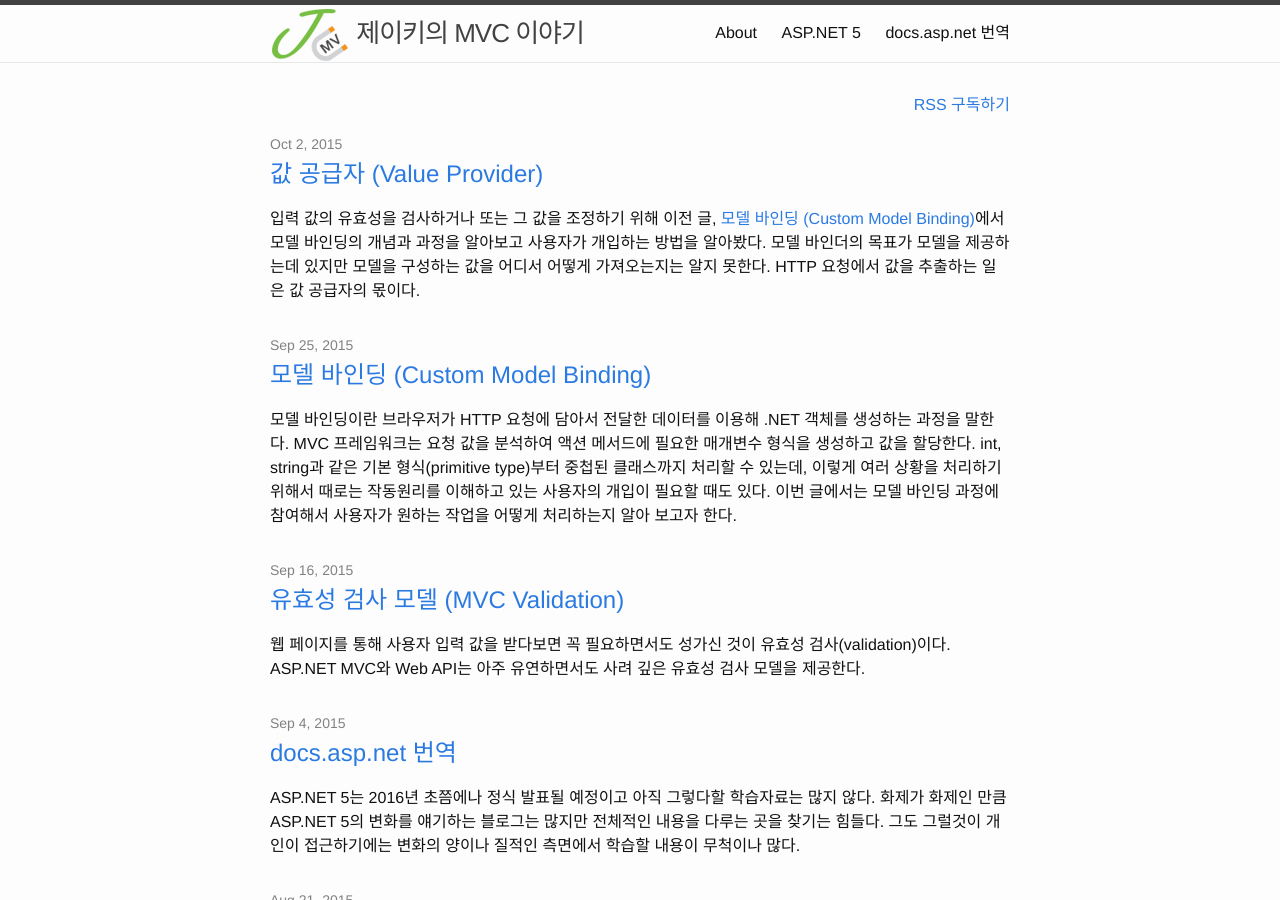
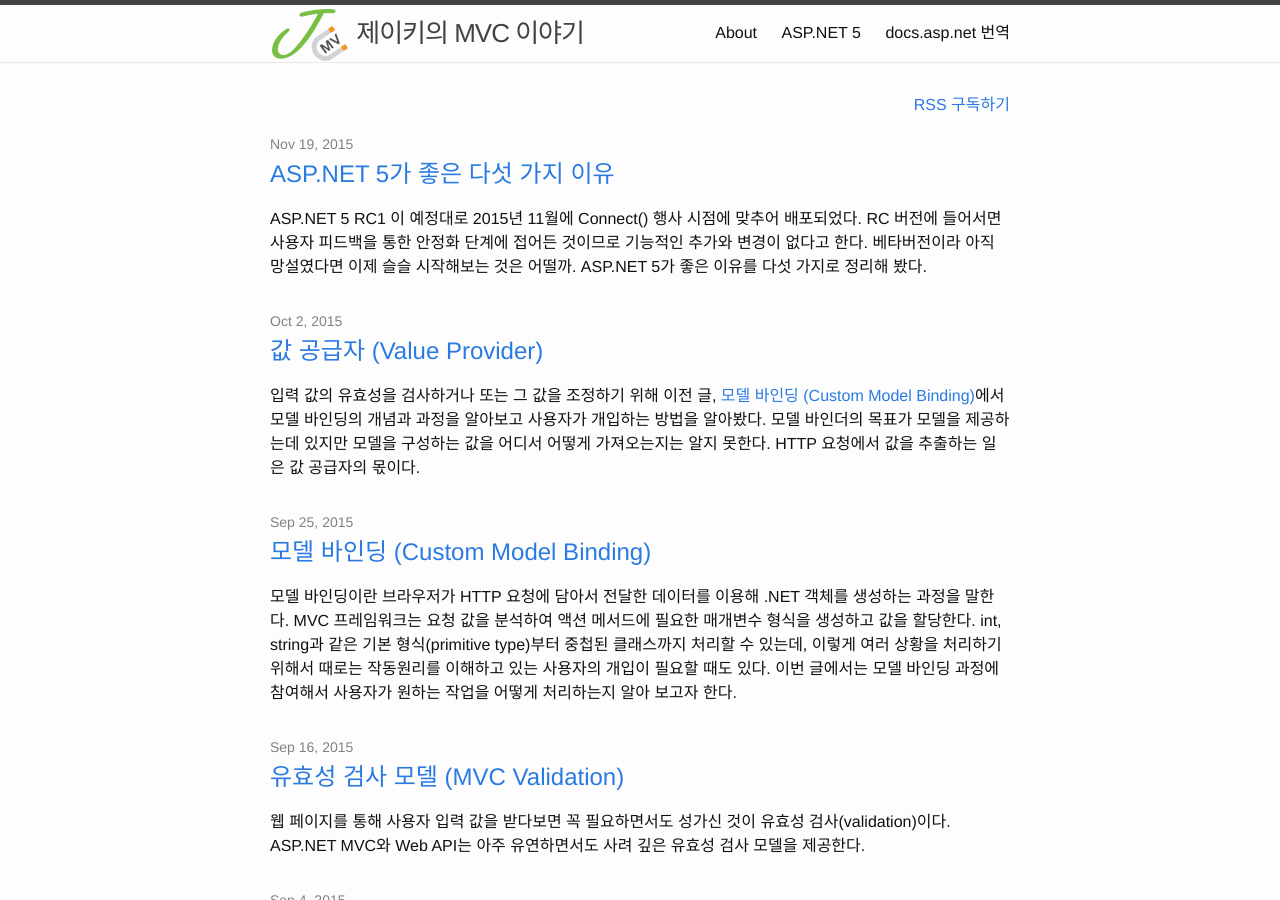
Before and after one commit to jakeymvc/jakeymvc.github.io, a Jekyll site: the page built from index.html, in a window 1280 px wide and 900 px high. Built offline with Jekyll 4.4.1, drawn with Linux system fonts in a browser that asks for light colours; Markdown is read by kramdown in place of the engine named in the settings; some of the changed lines change nothing that is shown.

Commit message:
five reasons to love asp.net 5

```diff
--- a/_posts/2015-01-24-sso-intro.md
+++ b/_posts/2015-01-24-sso-intro.md
@@ -39,7 +39,7 @@
         );
 {% endhighlight %}
 
-쿼리스트링도 물론 사용할 수 있지만 세그먼트 변수로 정의할 때 얻는 편리함이 있다. 라우팅 설정에서 세그먼트 변수로 정의되면 RouteValue 컬렉션에 추가되므로 편리하게 값에 접근할 수 있다. 세그먼트 변수로 정의되지 않은 데이터는 자동으로  쿼리스트링의 형태로 전달된다. 예제에서는 `UserID`를 세그먼트 변수로 정의하여 라우팅 시스템을 포함시키고 있다.
+쿼리스트링도 물론 사용할 수 있지만 세그먼트 변수로 정의할 때 얻는 편리함이 있다. 라우팅 설정에서 세그먼트 변수로 정의되면 RouteValue 컬렉션에 추가되므로 편리하게 값에 접근할 수 있다. 세그먼트 변수로 정의되지 않은 데이터는 자동으로  쿼리스트링의 형태로 전달된다. 예제에서는 `UserID`를 세그먼트 변수로 정의하여 라우팅 시스템에 포함시키고 있다.
 
 # 암호화를 다룰 수 있는 최적의 포인트 찾기
 
@@ -59,7 +59,7 @@
 
 모든 라우트는 RouteTable에 저장되고 Routes라는 정적 속성을 통해 접근할 수 있다. 이 속성은 RouteCollection 형식이어서 쉽게 라우트를 추가할 수 있고, ASP.NET 라우팅 시스템은 이 컬렉션을 순환하면서 URL로 제공된 패턴과 매치되는 첫 번째 라우트를 찾는다. 컬렉션을 순환하면서 등록된 각 라우트의 멤버 메서드인 `GetRouteData` 를 호출해 보고, 그 결과로  `RouteData`를 반환하는 라우트를 매치라고 본다.
 
-`RouteData`를 반환하고 있다는 점이 중요하다. 우리가 암호화-복호화할 대상은 여 세그먼트 변수로서 `RouteData`에 들어 있기 때문이다.
+`RouteData`를 반환하고 있다는 점이 중요하다. 우리가 암호화-복호화할 대상은 세그먼트 변수로서 `RouteData`에 들어 있기 때문이다.
 
 라우팅 처리는 요청 파이프라인에서 이루어지므로 웹 페이지가 호출되기 전에 무언가 할 수 있는 기회를 제공한다. Route 데이터를 다루는 시점에서 자동으로 암호화-복호화할 수 있다면 기존 애플리케이션을 수정하지 않고도 Data Privacy를 구현할 수 있다.
 
@@ -95,13 +95,13 @@
 - 사용자 정의 라우팅은 나가는 URL에 대해 UserID를 암호화 한다.
 - 사용자 정의 라우팅은 들어오는 요청에 대해 UserID를 복호화 한다.
 
-**Data Protection**
+**Data Integrity**
 
 - HMAC 기법으로 쿼리스트링 값의 위변조 여부를 알 수 있다.
 
 <br />
 
-A라는 사이트에 로그인한 사용자가 추가 로그인 없이 B 사이트에 접속하는 것이 여기서 구현하는 SSO의 목표이다. 이 방식의 최대 단점은 사용자 정보가 양쪽 웹 사이트에 동일하게 존재해야 한다는 것이다 (다르더라도 사용자를 구분하기 위해 최소한 ID 정도는 같아야 한다). 이상적인 SSO을 고려하고 있다면 Claims-based Identity 관리에 대해 알아볼 것을 추천한다.
+A라는 사이트에 로그인한 사용자가 추가 로그인 없이 B 사이트에 접속하는 것이 여기서 구현하는 SSO의 목표이다. 이 방식의 최대 단점은 사용자 정보가 양쪽 웹 사이트에 동일하게 존재해야 한다는 것이다 (다르더라도 사용자를 구분하기 위해 최소한 ID 정도는 같아야 한다). 이상적인 SSO을 고려하고 있다면 Security Token Service와 Claims-based Identity 관리에 대해 알아볼 것을 추천한다.
 
 아주 간단한 SSO 이지만 최소한의 구현 요건으로써, 1) 전송되는 데이터는 사용자가 알아 볼 수 없도록 암호화되어야 하고, 2) 사이트 이동 과정에서 사용자 정보의 위변조가 불가능한 신뢰할 수 있는 방법이어야 한다. 이어지는 세 편의 글을 통해 실제 업무에도 응용할 수 있는 예제를 구현해 보자.
 
--- /dev/null
+++ b/_posts/2015-11-19-five-reasons-to-love-aspnet5.md
@@ -0,0 +1,80 @@
+---
+title:  "ASP.NET 5가 좋은 다섯 가지 이유"
+date:   2015-11-19
+categories: aspnet5
+tags:
+author: Jake Ryu
+permalink: /five-reasons-to-love-aspnet5
+---
+
+ASP.NET 5 RC1 이 예정대로 2015년 11월에 Connect() 행사 시점에 맞추어 배포되었다. RC 버전에 들어서면 사용자 피드백을 통한 안정화 단계에 접어든 것이므로 기능적인 추가와 변경이 없다고 한다. 베타버전이라 아직 망설였다면 이제 슬슬 시작해보는 것은 어떨까. ASP.NET 5가 좋은 이유를 다섯 가지로 정리해 봤다.
+
+###1. 오픈소스###
+
+나는 오픈소스를 좋아한다. 누군가 아이디어를 구체화해서 다른 사람과 공유한다는 것이 좋고 집단 지성이 만들어낸 훌륭한 코드를 볼 수 있다는 것은 굉장한 매력이다.
+
+GitHub에는 ASP.NET과 관련된 [ASP.NET 리포지토리](https://github.com/aspnet/)와 닷넷 코어처럼 프레임워크와 관련된 [.NET Fouddation 리포지토리](https://github.com/dotnet/)가 공개되어 있다. 며칠 전 마이크로소프트의 Connect() 행사에서는 [비주얼 스튜디오 코드의 리포지토리](https://github.com/Microsoft/vscode)도 키노트중에 공개되었다.
+
+마이크로소프트의 기술로 개발하고 있다면 오프소스를 프로젝트에 함께 설치하여 프레임워크에서 동작하는 부분까지 디버깅할 수 있다. 또한, 확장 모듈과 사용자 정의 모듈을 만들때 프레임워크에 구현된 방식을 참고할 수도 있어 도움이 된다.
+
+마이크로소프트는 TypeScript를 공개했고 구글은 TypeScript를 기반으로 AngularJS 2를 작성하고 있으며 역시 공개하고 있다. 당신이 마이크로소프트나 구글에 취업하고 싶다면 이런 오픈소스 프로젝트에 이슈를 등록하고 Pull Request까지 도전해 보자. 당신의 열정과 실력을 증명할 수 있는 가장 좋은 방법일 것이다.
+
+###2. IIS에 목매지 않는다, Kestrel###
+
+IIS는 ASP.NET 웹 애플리케이션을 호스팅하는 성숙한(matured) 플랫폼이다. 반면, 규모가 작은 웹 애플리케이션의 경우에는 필요보다 과다한 기능을 제공하는 것이 문제되어 왔다. 그리고, ASP.NET과의 지나친 결속력은 성능면에서 이득일수도 있었으나 애플리케이션의 독립성을 저해하는 요소로 평가되어 왔다. 단적인 예로, [web.config 파일의 상속 구조](https://msdn.microsoft.com/en-us/library/ms178685.aspx)만 봐도 이 둘의 관계가 얼마나 돈독한지 알 수 있다.
+
+웹 서버와 웹 애플리케이션이 서로 종속성을 갖는 것에 대해 무엇이 문제인지 답하기란 쉽지않다. 리눅스 서버를 갖고 있는데 ASP.NET과 C#을 하고 싶다면 이건 개인의 욕심인가, 기술의 장벽인가. 되야 맞는건가, 안되도 이해할 수 있는 문제인가. 주어진 상황에 따라 문제 삼으면 문제요, 아니면 아닌 것이다.
+
+그래도 호스팅 환경에 대한 종속성이 문제라고 생각했기 때문에 [OWIN](http://owin.org/)이란 표준이 나오지 않았나 싶다. OWIN은 닷넷 웹 애플리케이션과 웹 서버가 대화하는 방식을 표준화한 규격이고 이 규격대로 닷넷 애플리케이션을 호스팅할 수 있는 서버를 작성할 수 있다.
+
+[Katana 프로젝트](http://katanaproject.codeplex.com/documentation)는 OWIN 표준을 구현한 새로운 웹 애플리케이션 아키텍쳐다. [Katana의 탄생배경](http://www.asp.net/aspnet/overview/owin-and-katana/an-overview-of-project-katana)을 읽어 보면, 특히 그 아키텍쳐와 각 컴포넌트의 정의를 이해하는 것이 지금의 ASP.NET을 이해하는데 많은 도움이 된다.
+
+![Katana Architecture](/assets/aspnet5/katana-architecture.png)
+
+<그림 1> Katana 아키텍쳐
+
+일반적으로 말하는 웹 서버는 Host와 Server의 역할을 같이 한다. 그와 비교해서 셀프 호스팅을 예로 들면, 커맨드 프로그램을 호스트로, 소켓을 열고 HTTP 요청을 기다리는 리스너(listener)를 서버로 생각할 수 있다. 이제부터 서버라는 표현이 나오면 HTTP 요청을 잡아서 사용자가 지정한 OWIN 파이프라인으로 보내는 컴포넌트라고 생각하자.
+
+Katana가 있음에도 불구하고 마이크로소프트는 왜 [Kestrel](https://github.com/aspnet/Home/wiki/Servers)이라는 서버를 ASP.NET 5 프로젝트에 포함시켜야 했을까? 크로스플랫폼을 지원하기 위해서 코드 작성의 호환성과 함께 서버도 필요했기 때문이다. 닷넷 코드가 CoreCLR을 통해 서로 다른 운영체제에서 동일하게 해석된다 하더라도 ASP.NET 5는 웹 애플리케이션이니 만큼 호스트와 서버 없이는 동작할 수 없다. 따라서, Katana와 Kestrel이 구분되는 한 가지 요소는 크로스플랫폼이다.
+
+Kestrel(그리고, WebListener)를 사용하면 셀프 호스팅이 가능한데 이는 웹 애플리케이션에 날개를 달아주는 격이다. ASP.NET 5 애플리케이션은 라즈베이 파이에서도 운영할 수 있다.
+
+###3. 모듈화###
+
+>현재의 모놀리식 닷넷 프레임워크도 유지되지만 동시에 점차 NuGet 패키지로 모듈화되어 CoreFX 라이브러리를 구성해갈 것이다... 이렇게 애플리케이션에 필요한 기능만을 가져다 사용하는 pay-as-you-play 모델이라 가볍고 배포상의 이점이 있다...  - [닷넷코어](/net-core/) 중에서
+
+덩치 큰 닷넷 프레임워크가 잘게 모듈화되고 있는 중이다(현재 진행형). 각각의 기능들이 NuGet에서 다운로드할 수 있는 개별 패키지로 분리되면서 버그 수정 및 업데이트 주기도 빨라진다. 이를 CoreFX 라이브러리라고 하는데 여러 런타임(.NET Nateive, CoreCLR)과 여러 애플리케이션 모델(Windows Store, ASP.NET 5)에서 공통으로 사용되므로 다른 종류의 애플리케이션을 작성하는 것이 완전히 새로운 일은 아닐 것이다.
+
+###4. 벤치마크는 계속 된다, 빠른 성능###
+
+ASP.NET 팀은 성능 개선에 큰 비중을 두어왔다. 다른 플랫폼과 지속적인 [벤치마크](https://github.com/aspnet/benchmarks#plain-text-with-http-pipelining)를 통해 NodeJS 보다 빠르게 만들겠다는 확고한 의지를 실천했다. 재밌는 점은 Kestrel과 NodeJS 모두 [libuv](https://github.com/libuv/libuv) 라는 비동기 I/O 기술을 지원하는 라이브러리에 기반하고 있다는 것이다.
+
+[![benchmark](/assets/aspnet5/benchmark.png)](https://github.com/aspnet/benchmarks#plain-text-with-http-pipelining)
+
+<그림 2> Plain text를 HTTP 파이프라인에서 벤치마크한 결과
+
+HTTP 파이프라인을 가볍게 가져갈 수 있었던 데는 미들웨어도 한 몫했다. 미들웨어는 복잡하고 어려웠던 OWIN을 좀더 쉽게 접근할 수 있도록 추상화하여 개발자가 요청 파이프라인를 통제할 수 있도록 해주고 파이프라인을 완전히 비워 버렸다.
+
+>ASP.NET에서는 System.Web 을 사용하여 http 요청을 처리해 왔고 데이터 운반책인 HttpContext.Current는 32KB의 메모리를 차지했다. 이 것은 요청하는 웹 페이지의 복잡도에 상관없이 하나의 세션당 무조건 필요한 메모리 크기이므로 다소 불합리하다고 할 수 있었다. ASP.NET 5의 http 요청 처리는 Node.js 스타일의 raw socket 과 유사하게 변경되었고 단지 3KB의 메모리만을 차지한다. 이렇게 90% 감소된 메모리 사용은 로딩 타임을 줄여 사용자 요청에 빠르게 응대하고 동시에 더 많은 요청을 처리할 수 있게 해준다. 이런 성능 향상의 배경에 미들웨어가 있다.  - [ASP.NET 5 미들웨어](/middleware/) 중에서
+
+
+###5. 클라우드 최적화###
+
+[새로운 Configuration 모델](/bye-web-config/)은 아주 유연하다. Json 타입의 설정파일과 환경 변수를 활용하는 것이 눈에 띄는 변화이다. 특히 민감한 정보를 하드코딩으로 사용하다가 GitHub 같은 곳에서 노출하지 않으려면 환경변수는 좋은 대안이다.
+
+호스팅 환경에 대한 독립성과 유연한 애플리케이션 설정 모델은 클라우드에서 애플리케이션을 운영하기 위한 준비라고 할 수 있다. 이와 더불어 ASP.NET 5 애플리케이션은 모듈화된 구조덕에 시장에서 검증된 제품 또는 기술들로 특정 기능(예: 캐싱)을 대치할 수 있다. 클라우드 스케일에 걸맞는 애플리케이션의 기능과 성능을 구현할 수 있는 것이다.
+
+###마치며###
+
+ASP.NET 5의 변화된 내용들을 보고 있자면 성숙하고도 당당해진 느낌을 받는다.
+
+* 마이크로소프트는 개발 프레임워크 뿐만 아니라 개발 도구들도 개방하고 있다
+* [live.asp.net](https://live.asp.net/)을 통해 개발자들과 대화하고 피드백을 제품에 반영한다
+* 다른 커뮤니티들이 잘하는 것을 인정하고 도입한다
+- [다큐멘테이션](http://docs.asp.net/)도 잘 정리되어 있고 개발자들의 컨트리뷰트도 받는다
+* 맥북에서 마이크로소프트 기술을 사용해서 안드로이드르 앱을 개발할 수 있을 정도로 개발자들의 다양함을 인정한다
+
+ASP.NET 5는 모던 웹 애플리케이션을 개발하는데 첫 번째로 고려해 볼만한 기술이 될 것같다.
+
+####[참고자료]####
+[Mastering ASP.NET 5 without growing a beard](http://blogs.msdn.com/b/tess/archive/2015/11/12/mastering-asp-net-5-without-growing-a-beard.aspx)
```
Also changed, not shown: assets/aspnet5/benchmark.png (added), assets/aspnet5/katana-architecture.png (added).
